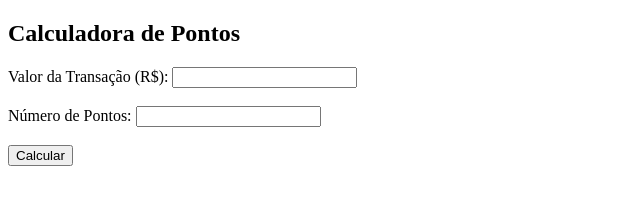
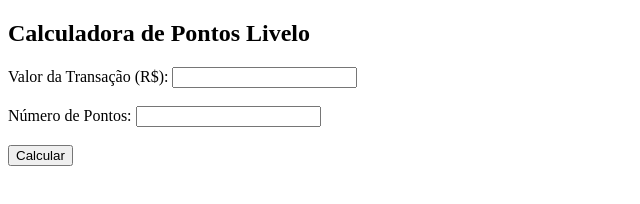
Before and after one commit to celsovaz/calculadora-de-pontos, a plain HTML site: page index.html in a window 1280 px wide. Shown: the whole page, without its empty margins (0-640 px from the left). Drawn offline with Linux system fonts and the light colour scheme.

Commit message:
Update index.html

```diff
--- a/index.html
+++ b/index.html
@@ -18,7 +18,7 @@
     </script>
   </head>
   <body>
-    <h2>Calculadora de Pontos</h2>
+    <h2>Calculadora de Pontos Livelo</h2>
     <label for="valorTransacao">Valor da Transação (R$):</label>
     <input type="number" id="valorTransacao" step="0.01"><br><br>
     <label for="numeroPontos">Número de Pontos:</label>
```
